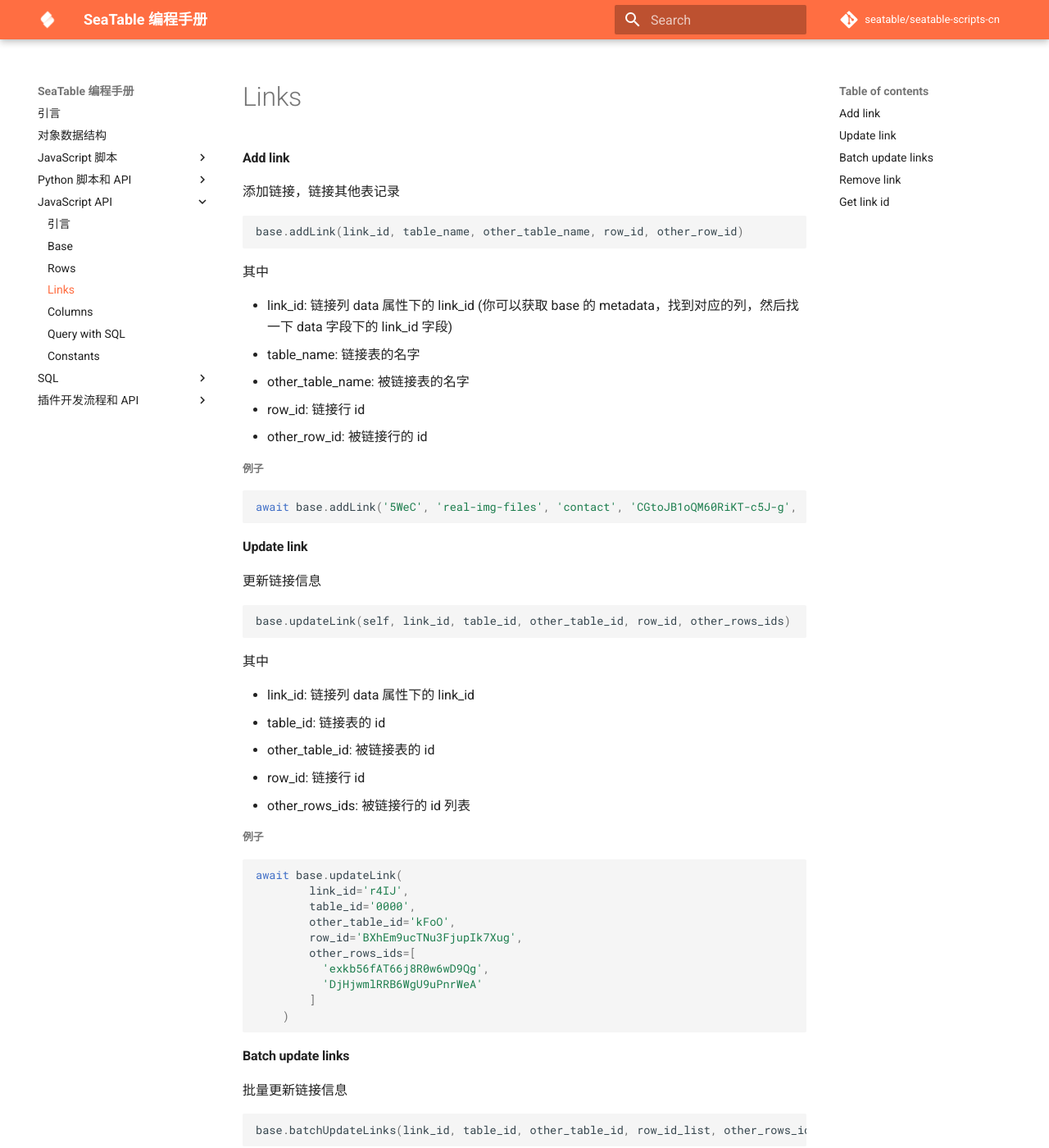
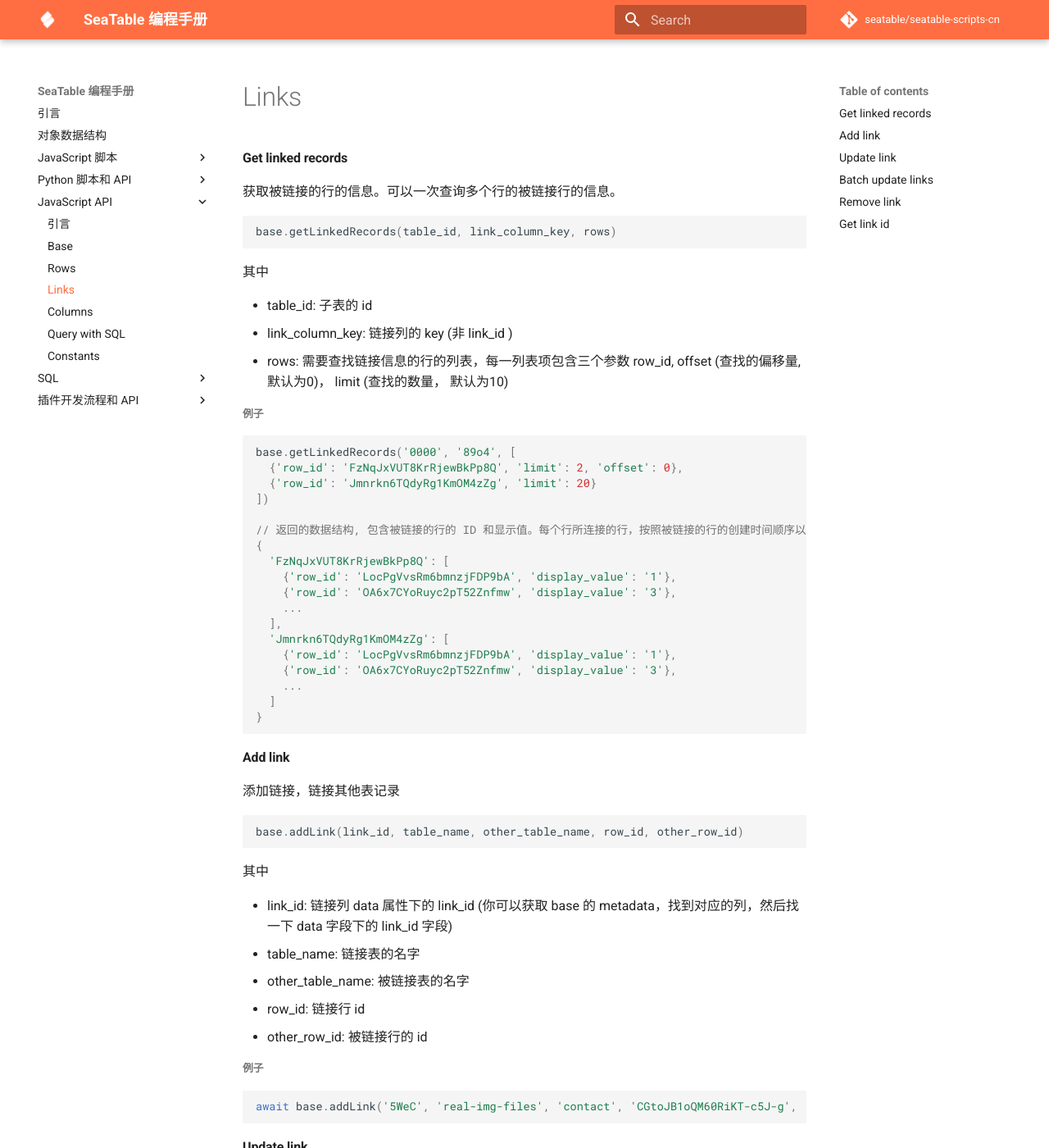
Before and after one commit to seatable/seatable-scripts-cn, an MkDocs documentation site: the page built from manual/javascript-api/links.md, in a window 1280 px wide and 1400 px high. Shown: the whole window at 82% size. Built offline with MkDocs 1.6.1 and Material for MkDocs 9.7.7, drawn with Linux system fonts in a browser that asks for light colours; comment, search, counter and statistics services are not loaded.

Commit message:
feat(link): get linked records

````diff
--- a/manual/javascript-api/links.md
+++ b/manual/javascript-api/links.md
@@ -1,5 +1,41 @@
 # Links
 
+#### Get linked records
+
+获取被链接的行的信息。可以一次查询多个行的被链接行的信息。
+
+```javascript
+base.getLinkedRecords(table_id, link_column_key, rows)
+```
+
+其中
+
+* table_id: 子表的 id
+* link_column_key: 链接列的 key (非 link_id )
+* rows: 需要查找链接信息的行的列表，每一列表项包含三个参数 row_id, offset (查找的偏移量, 默认为0)， limit (查找的数量， 默认为10)
+
+##### 例子
+
+```javascript
+base.getLinkedRecords('0000', '89o4', [
+  {'row_id': 'FzNqJxVUT8KrRjewBkPp8Q', 'limit': 2, 'offset': 0},
+  {'row_id': 'Jmnrkn6TQdyRg1KmOM4zZg', 'limit': 20}
+])
+
+// 返回的数据结构, 包含被链接的行的 ID 和显示值。每个行所连接的行，按照被链接的行的创建时间顺序以数组形式返回。
+{
+  'FzNqJxVUT8KrRjewBkPp8Q': [
+    {'row_id': 'LocPgVvsRm6bmnzjFDP9bA', 'display_value': '1'},
+    {'row_id': 'OA6x7CYoRuyc2pT52Znfmw', 'display_value': '3'},
+    ...
+  ],
+  'Jmnrkn6TQdyRg1KmOM4zZg': [
+    {'row_id': 'LocPgVvsRm6bmnzjFDP9bA', 'display_value': '1'},
+    {'row_id': 'OA6x7CYoRuyc2pT52Znfmw', 'display_value': '3'},
+    ...
+  ]
+}
+```
 
 #### Add link
 
````
